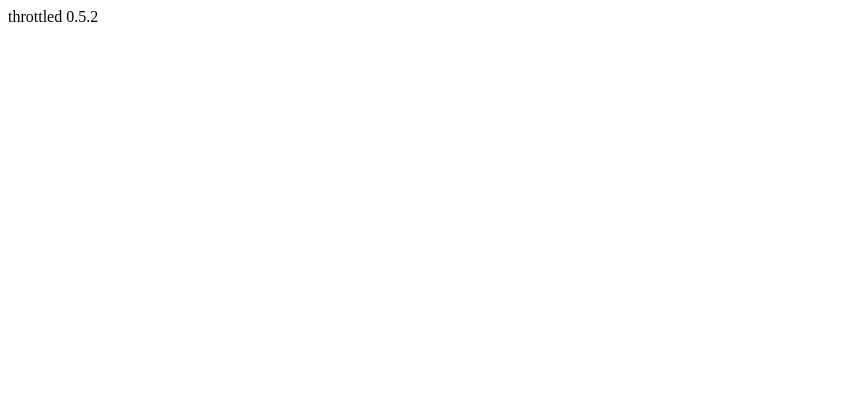
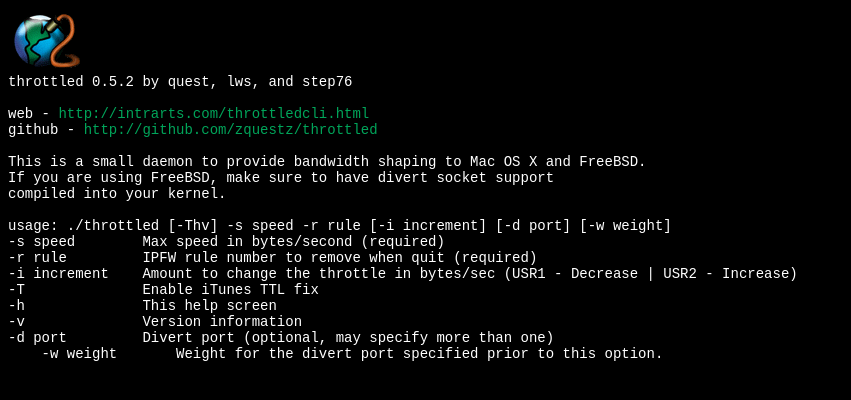
Before and after one commit to zquestz/throttled, a plain HTML site: page index.html in a window 1280 px wide. Shown: the whole page, without its empty margins (0-851 px from the left). Drawn offline with Linux system fonts and the light colour scheme.

Commit message:
Updated website for github =)

```diff
--- a/index.html
+++ b/index.html
@@ -1 +1,33 @@
-throttled 0.5.2
+<!DOCTYPE html PUBLIC "-//W3C//DTD XHTML 1.0 Transitional//EN"
+	"http://www.w3.org/TR/xhtml1/DTD/xhtml1-transitional.dtd">
+
+<html xmlns="http://www.w3.org/1999/xhtml" xml:lang="en" lang="en">
+  <head>
+  	<meta http-equiv="Content-Type" content="text/html; charset=utf-8"/>
+  	<title>throttled</title>
+    <link href="main.css" media="screen" rel="stylesheet" type="text/css" />
+  </head>
+  <body>
+    <img src="throttled.png" alt="throttled">
+    <pre>
+throttled 0.5.2 by quest, lws, and step76
+
+web - <a href="http://intrarts.com/throttledcli.html">http://intrarts.com/throttledcli.html</a>
+github - <a href="http://github.com/zquestz/throttled">http://github.com/zquestz/throttled</a>
+
+This is a small daemon to provide bandwidth shaping to Mac OS X and FreeBSD.
+If you are using FreeBSD, make sure to have divert socket support
+compiled into your kernel.
+
+usage: ./throttled [-Thv] -s speed -r rule [-i increment] [-d port] [-w weight]
+-s speed        Max speed in bytes/second (required)
+-r rule         IPFW rule number to remove when quit (required)
+-i increment    Amount to change the throttle in bytes/sec (USR1 - Decrease | USR2 - Increase)
+-T              Enable iTunes TTL fix
+-h              This help screen
+-v              Version information
+-d port         Divert port (optional, may specify more than one)
+    -w weight       Weight for the divert port specified prior to this option.
+    </pre>
+  </body>
+</html>
--- /dev/null
+++ b/main.css
@@ -0,0 +1,20 @@
+a, a:link, a:visited {
+  color: #00a55a;
+  text-decoration: none;
+}
+
+a:hover, a:active {
+  color: #00a5de;
+  text-decoration: none;
+}
+
+body {
+  background-color: black;
+}
+
+pre {
+  padding: 0px;
+  margin: 0px;
+  font-size: 14px;
+  color: white;
+}
```
Also changed, not shown: throttled.png (added).
